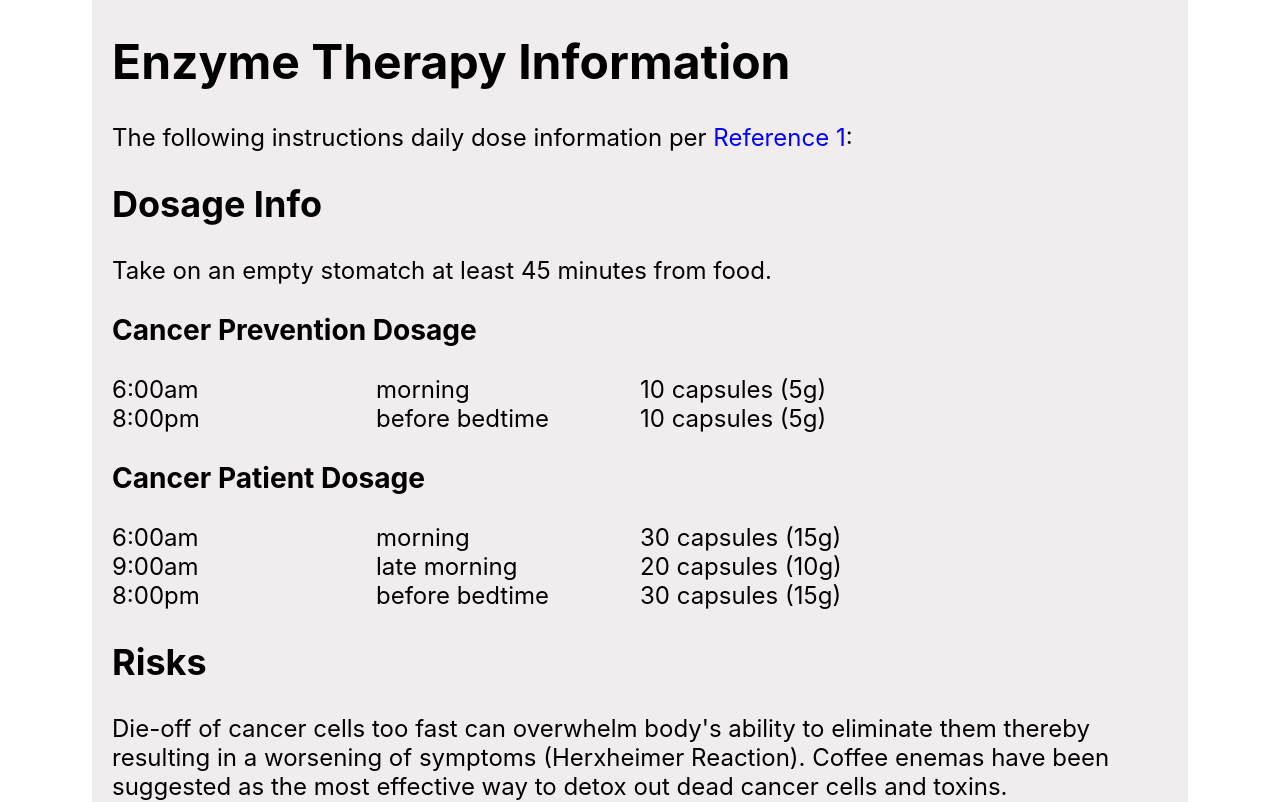
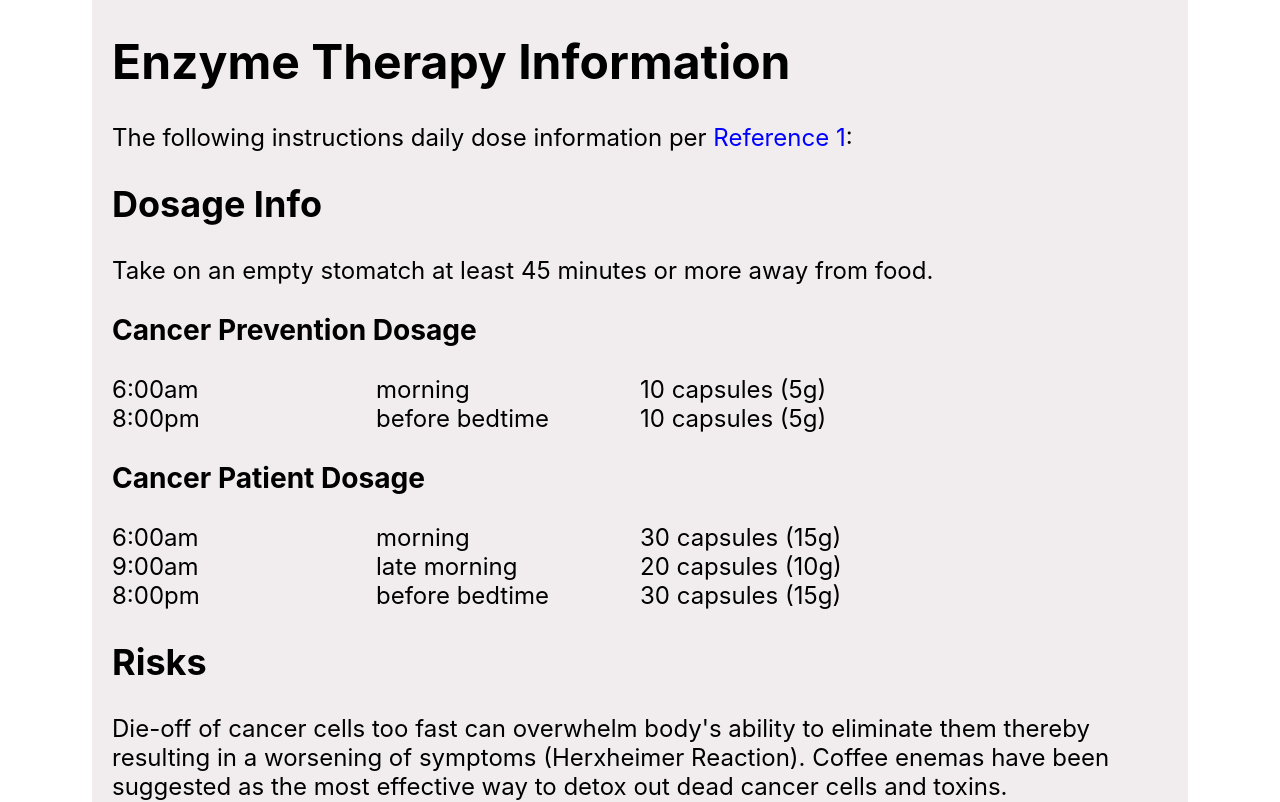
Before and after one commit to jaytula/alt-medicine, a React (Create React App) app: page / in a window 1280 px wide. Shown: the top 802 px of the page. Built offline with nearby package versions, Linux system fonts and the light colour scheme.

Commit message:
Add clearer text for away from food

```diff
--- a/src/Dosages.js
+++ b/src/Dosages.js
@@ -27,7 +27,9 @@ function Dosages() {
   const classes = useStyles();
   return (
     <div>
-      <p>Take on an empty stomatch at least 45 minutes from food.</p>
+      <p>
+        Take on an empty stomatch at least 45 minutes or more away from food.
+      </p>
       {dosages.map(dosage => (
         <div className={classes.root}>
           <h3>{dosage.name} Dosage</h3>
```
